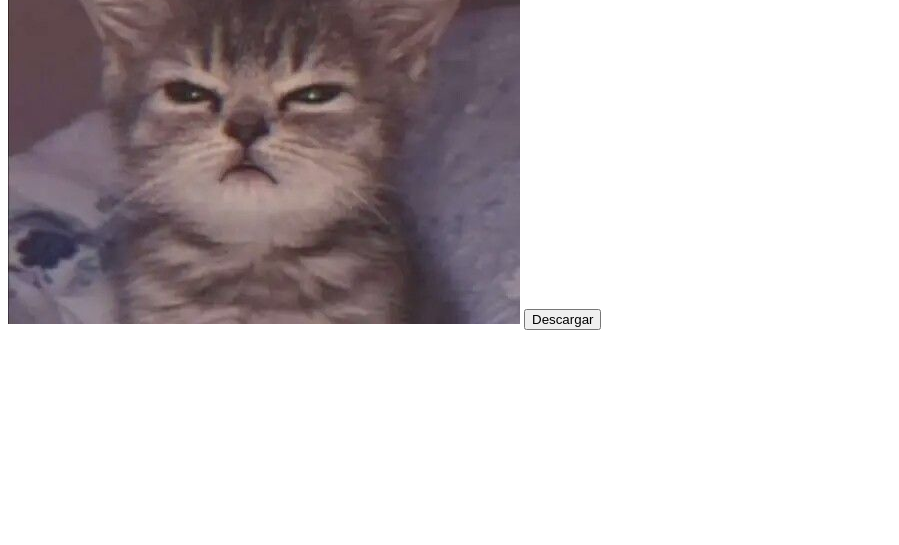
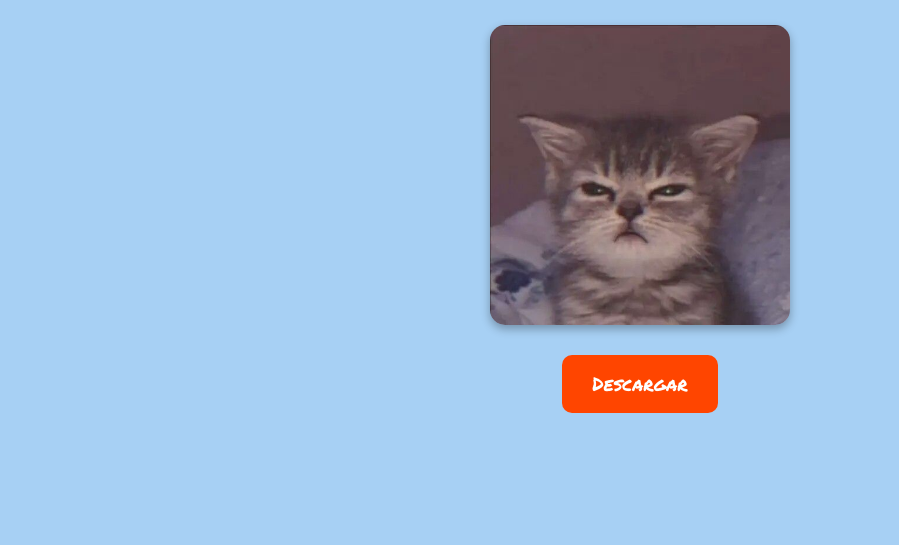
Before and after one commit to Sofia-plus/Mi-gatito, a plain HTML site: page index.html in a window 1280 px wide. Shown: the part 255-800 px from the top of the page, without its empty margins (0-899 px from the left). Drawn offline with Linux system fonts and the light colour scheme; files whose address does not match are found by name.

Commit message:
Update index.html

```diff
--- a/index.html
+++ b/index.html
@@ -3,7 +3,7 @@
     <head>
         <meta charset="UTF-8">
         <title>Stop Motion</title>
-        <link rel="stylesheet" href="C:\Users\HP\Desktop\Nueva carpeta\css.css">
+        <link rel="stylesheet" href="C:\Users\HP\Desktop\Nueva carpeta\estilos.css">
     </head>
 
     <body>
```
